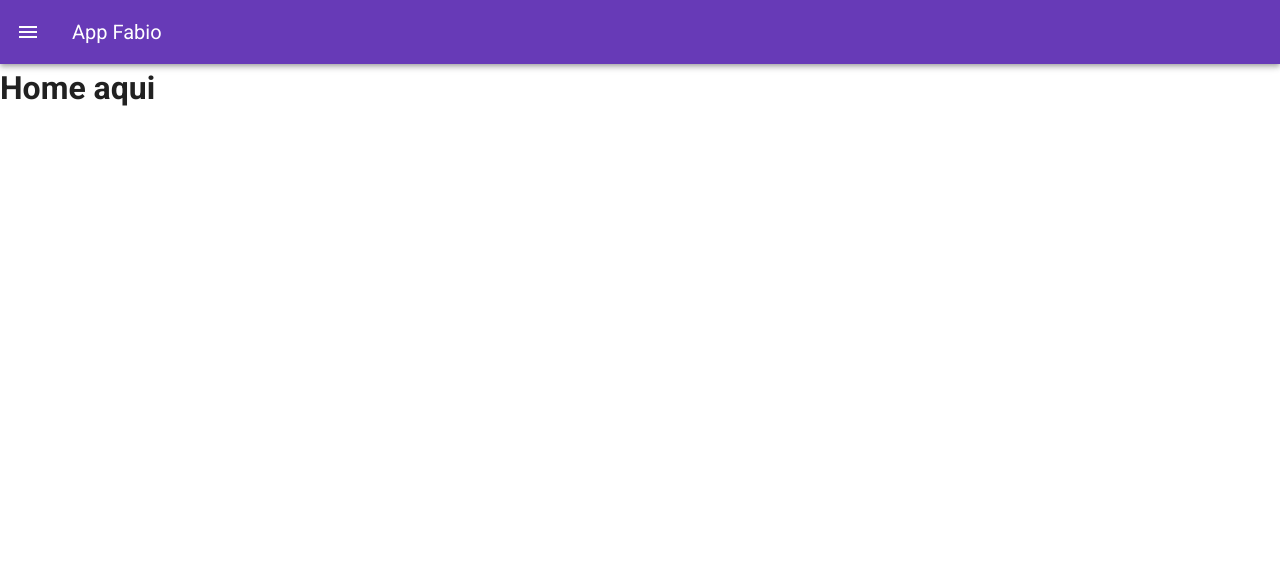
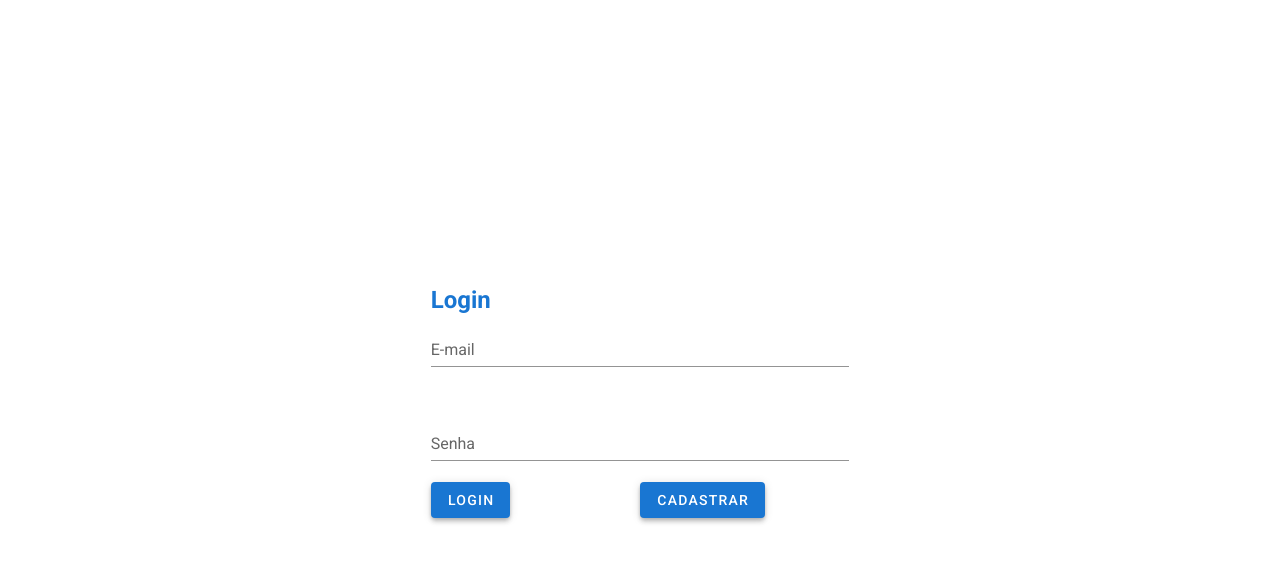
Before and after one commit to thomazfabio/qualitec-agenda, a Vue app: page / in a window 1280 px wide. Shown: the top 562 px of the page. Built offline with nearby package versions, Linux system fonts and the light colour scheme.

Commit message:
trabalhando na tela de login

```diff
--- a/src/App.vue
+++ b/src/App.vue
@@ -2,39 +2,89 @@
   <v-app>
     <v-main>
       <v-card
+        v-if="logged == true"
         style="border-radius: 0px"
         class="mx-auto overflow-hidden"
         height="100vh"
       >
-        <v-app-bar color="deep-purple" dark>
+        <v-app-bar color="primary" dark>
           <v-app-bar-nav-icon @click="drawer = true"></v-app-bar-nav-icon>
 
-          <v-toolbar-title>App Fabio</v-toolbar-title>
+          <v-toolbar-title>Web App 1.0</v-toolbar-title>
         </v-app-bar>
         <router-view></router-view>
         <v-navigation-drawer v-model="drawer" absolute temporary>
           <v-list nav dense>
             <v-list-item-group
               v-model="group"
-              active-class="deep-purple--text text--accent-4"
+              active-class="primary--text text--accent-4"
             >
+              <router-link style="text-decoration: none" to="/">
                 <v-list-item @click="drawer = false">
                   <v-list-item-icon>
                     <v-icon>mdi-home</v-icon>
                   </v-list-item-icon>
                   <v-list-item-title>Home</v-list-item-title>
                 </v-list-item>
-
-              <v-list-item>
+              </router-link>
+              <router-link style="text-decoration: none" to="/account">
+                <v-list-item @click="drawer = false">
                   <v-list-item-icon>
                     <v-icon>mdi-account</v-icon>
                   </v-list-item-icon>
                   <v-list-item-title>Account</v-list-item-title>
                 </v-list-item>
+              </router-link>
             </v-list-item-group>
           </v-list>
         </v-navigation-drawer>
       </v-card>
+      <v-container v-else fill-height fluid>
+        <v-row no-gutters justify="center">
+          <v-col sm="4">
+            <h2 class="primary--text text--accent-4">Login</h2>
+            <v-form v-model="valid">
+              <v-row>
+                <v-col cols="12" md="12">
+                  <v-text-field
+                    v-model="email"
+                    :rules="emailRules"
+                    label="E-mail"
+                    required
+                  ></v-text-field>
+                </v-col>
+                <v-col cols="12" md="12">
+                  <v-text-field
+                    v-model="firstname"
+                    :rules="nameRules"
+                    label="Senha"
+                    required
+                  ></v-text-field>
+                </v-col>
+              </v-row>
+              <v-row no-gutters>
+                <v-col md="6">
+                  <v-btn
+
+                    elevation="4"
+                    depressed
+                    color="primary"
+                    v-on:click="logged = true"
+                    >Login</v-btn
+                  >
+                </v-col>
+                <v-col md="6">
+
+                  <v-btn elevation="4" depressed color="primary"
+                    >Cadastrar</v-btn
+                  >
+
+                </v-col>
+              </v-row>
+            </v-form>
+          </v-col>
+        </v-row>
+      </v-container>
     </v-main>
   </v-app>
 </template>
@@ -45,6 +95,19 @@ export default {
   data: () => ({
     drawer: false,
     group: null,
+    logged: false,
+    valid: true,
+    firstname: "",
+    lastname: "",
+    nameRules: [
+      (v) => !!v || "Name is required",
+      (v) => v.length <= 10 || "Name must be less than 10 characters",
+    ],
+    email: "",
+    emailRules: [
+      (v) => !!v || "E-mail is required",
+      (v) => /.+@.+/.test(v) || "E-mail must be valid",
+    ],
   }),
 };
 </script>
--- a/src/router/index.js
+++ b/src/router/index.js
@@ -1,6 +1,7 @@
 import Vue from 'vue'
 import VueRouter from 'vue-router'
 import HomeView from '../views/HomeView.vue'
+import Account from '../views/Account.vue'
 
 Vue.use(VueRouter)
 
@@ -10,14 +11,13 @@ const routes = [
     name: 'home',
     component: HomeView
   },
-  {
-    path: '/about',
-    name: 'about',
-    // route level code-splitting
-    // this generates a separate chunk (about.[hash].js) for this route
-    // which is lazy-loaded when the route is visited.
-    component: () => import(/* webpackChunkName: "about" */ '../views/AboutView.vue')
-  }
+
+    {
+      path: '/account',
+      name: 'account',
+      component: Account
+    },
+
 ]
 
 const router = new VueRouter({
--- /dev/null
+++ b/src/views/Account.vue
@@ -0,0 +1,3 @@
+<template>
+  <v-btn block class="primary--text text--accent-4"> Cadastrar </v-btn>
+</template>
--- a/src/views/HomeView.vue
+++ b/src/views/HomeView.vue
@@ -1,3 +1,3 @@
 <template>
- <h1>Home aqui</h1>
+ <h1 class="primary--text text--accent-4">Home aqui</h1>
 </template>
```
Lines whose indentation alone changed are shown as unchanged.
